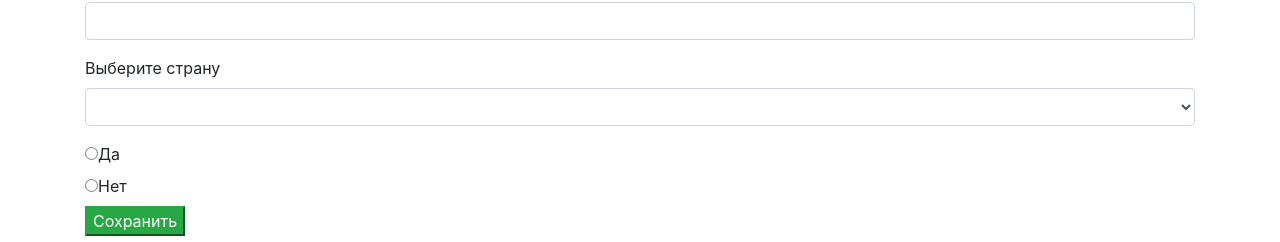
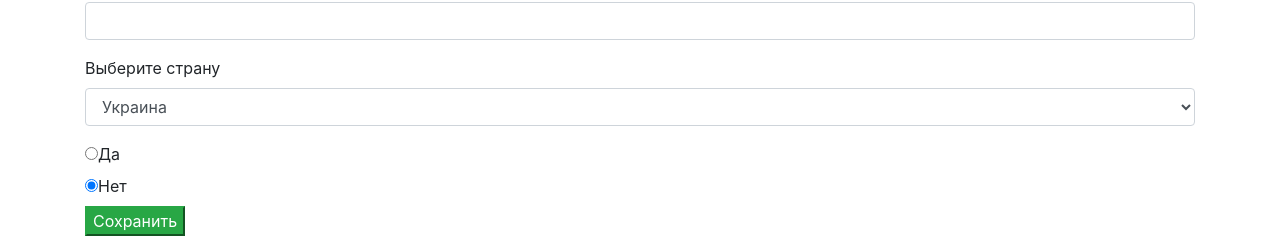
Before and after one commit to zamyslov/angular-cource, an Angular app: page / in a window 1280 px wide. Shown: the part 166-408 px from the top of the page. Built offline with nearby package versions, Linux system fonts and the light colour scheme.

Commit message:
lesson 37

```diff
--- a/src/app/app.component.html
+++ b/src/app/app.component.html
@@ -14,7 +14,7 @@
       </div>
       <div class="form-group">
         <label>Выберите страну</label>
-        <select class="form-control"  ngModel name="country" required>
+        <select class="form-control"  ngModel name="country" required [ngModel]="defaultCountry">
           <option value="ukr">Украина</option>
           <option value="by">Беларусь</option>
           <option value="mol">Молдова</option>
@@ -22,7 +22,7 @@
       </div>
       <div class="radio" *ngFor="let ans of answers" required>
         <label>
-          <input type="radio" [value]="ans.type" ngModel name="answer">{{ans.text}}
+          <input type="radio" [value]="ans.type" ngModel name="answer" [ngModel]="defaultAnswer">{{ans.text}}
         </label>
       </div>
       <button class="btn-success" type="submit" [disabled]="!form.valid">Сохранить</button>
--- a/src/app/app.component.ts
+++ b/src/app/app.component.ts
@@ -11,6 +11,10 @@ export class AppComponent {
     {type: 'no', text: 'Нет'}
   ];
 
+  defaultAnswer = 'no';
+  defaultCountry = 'ukr';
+
+
   submitForm(form: NgForm) {
 
   }
```
